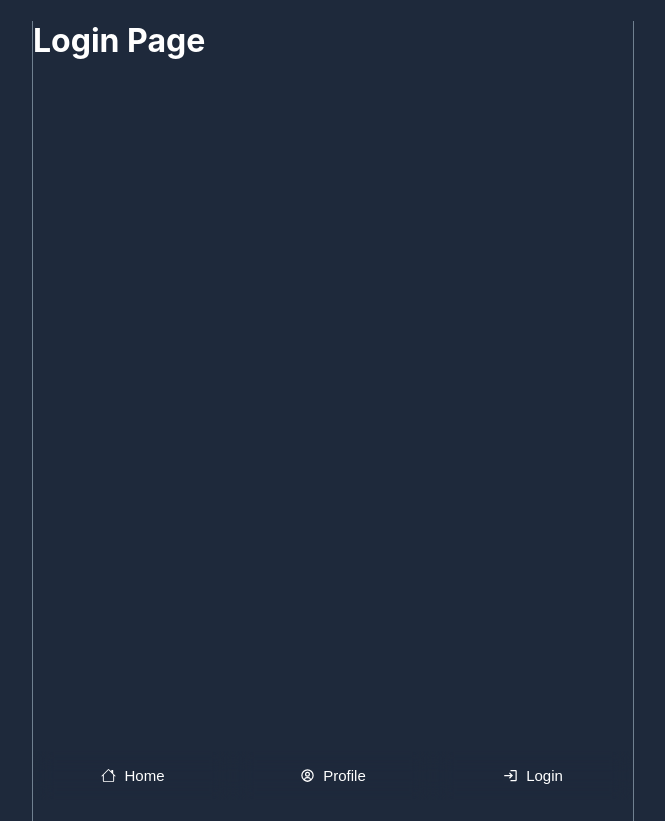
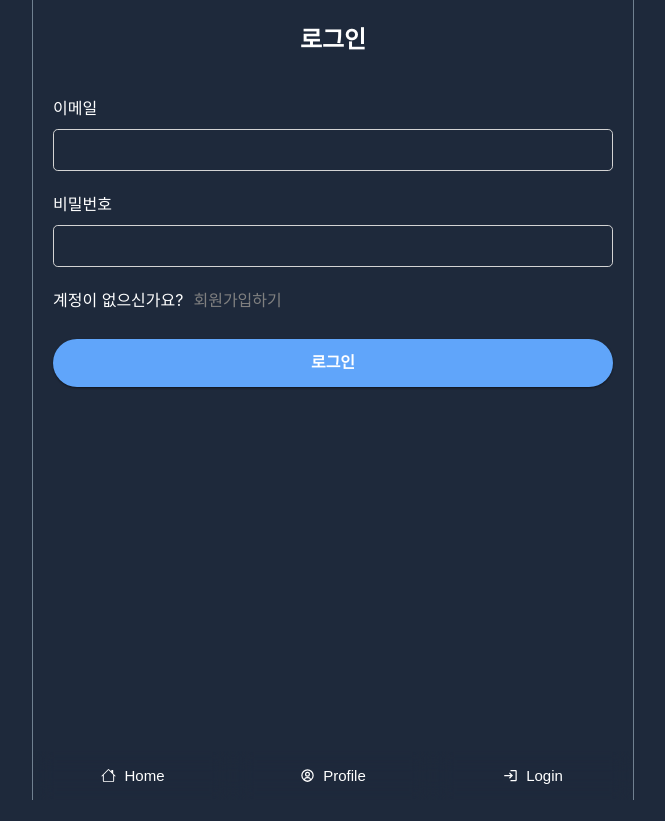
Before and after one commit to haemi-jeon/fastcampus-react-twitter, a React (Create React App) app: page /users/login in a window 1280 px wide. Shown: the whole page, without its empty margins (307-972 px from the left). After the commit the page ends 800 px from the top, so only its background shows below. Built offline with nearby package versions, Linux system fonts and the light colour scheme; no server answers.

Commit message:
Firebase Auth로 기본 로그인 실습

```diff
--- a/src/App.tsx
+++ b/src/App.tsx
@@ -26,7 +26,7 @@
 
 	return (
 		<Layout>
-			<ToastContainer />
+			<ToastContainer theme="dark" autoClose={1000} hideProgressBar newestOnTop />
 			{init ? <Router isAuthenticated={isAuthenticated} /> : <Loader />}
 		</Layout>
 	);
--- a/src/components/Menu.tsx
+++ b/src/components/Menu.tsx
@@ -4,11 +4,13 @@
 import { useNavigate } from 'react-router-dom';
 import { useContext } from 'react';
 import AuthContext from 'context/AuthContext';
+import { getAuth, signOut } from 'firebase/auth';
+import { app } from 'firebaseApp';
+import { toast } from 'react-toastify';
 
 export default function MenuList() {
 	const { user } = useContext(AuthContext);
 	const navigate = useNavigate();
-	console.log(user);
 
 	return (
 		<div className="footer">
@@ -27,7 +29,14 @@
 						Login
 					</button>
 				) : (
-					<button type="button" onClick={() => navigate('/')}>
+					<button
+						type="button"
+						onClick={async () => {
+							const auth = getAuth(app);
+							await signOut(auth);
+							toast.success('로그아웃 되었습니다.');
+						}}
+					>
 						<MdLogout />
 						Logout
 					</button>
--- a/src/components/users/LoginForm.tsx
+++ b/src/components/users/LoginForm.tsx
@@ -1,5 +1,82 @@
-import LoginPage from 'pages/users/login';
+import { useState } from 'react';
+import { Link, useNavigate } from 'react-router-dom';
+import { getAuth, signInWithEmailAndPassword } from 'firebase/auth';
+import { app } from 'firebaseApp';
+import { toast } from 'react-toastify';
+import 'react-toastify/dist/ReactToastify.css';
 
 export default function LoginForm() {
-	return <LoginPage />;
+	const [error, setError] = useState<string>('');
+	const [email, setEmail] = useState<string>('');
+	const [password, setPassword] = useState<string>('');
+	const navigate = useNavigate();
+
+	const onSubmit = async (e: any) => {
+		e.preventDefault();
+		try {
+			const auth = getAuth(app);
+			await signInWithEmailAndPassword(auth, email, password);
+			navigate('/');
+			toast.success('성공적으로 로그인이 되었습니다.');
+		} catch (error: any) {
+			toast.error(error?.code);
+		}
+	};
+
+	const onChange = (e: React.ChangeEvent<HTMLInputElement>) => {
+		const {
+			target: { name, value },
+		} = e;
+
+		if (name === 'email') {
+			setEmail(value);
+			const validRegex = /^[a-zA-Z0-9.!#$%&'*+/=?^_`{|}~-]+@[a-zA-Z0-9-]+(?:\.[a-zA-Z0-9-]+)*$/;
+
+			if (!value?.match(validRegex)) {
+				setError('이메일 형식이 올바르지 않습니다.');
+			} else {
+				setError('');
+			}
+		}
+
+		if (name === 'password') {
+			setPassword(value);
+
+			if (value?.length < 8) {
+				setError('비밀번호는 8자리 이상 입력해주세요');
+			} else {
+				setError('');
+			}
+		}
+	};
+
+	return (
+		<form className="form form--lg" onSubmit={onSubmit}>
+			<div className="form__title">로그인</div>
+			<div className="form__block">
+				<label htmlFor="email">이메일</label>
+				<input type="text" name="email" id="email" value={email} onChange={onChange} required />
+			</div>
+			<div className="form__block">
+				<label htmlFor="password">비밀번호</label>
+				<input type="password" name="password" id="password" value={password} onChange={onChange} required />
+			</div>
+			{error && error.length > 0 && (
+				<div className="form__block">
+					<div className="form__error">{error}</div>
+				</div>
+			)}
+			<div className="form__block">
+				계정이 없으신가요?
+				<Link to="/users/signup" className="form__link">
+					회원가입하기
+				</Link>
+			</div>
+			<div className="form__block--lg">
+				<button type="submit" className="form__btn--submit" disabled={error?.length > 0}>
+					로그인
+				</button>
+			</div>
+		</form>
+	);
 }
--- a/src/components/users/SignupForm.tsx
+++ b/src/components/users/SignupForm.tsx
@@ -31,8 +31,7 @@
 
 		if (name === 'email') {
 			setEmail(value);
-			const validRegex =
-				/^[a-zA-Z0-9.!#$%&'*+/=?^_`{|}~-]+@[a-zA-Z0-9-]+(?:\.[a-zA-Z0-9-]+)*$/;
+			const validRegex = /^[a-zA-Z0-9.!#$%&'*+/=?^_`{|}~-]+@[a-zA-Z0-9-]+(?:\.[a-zA-Z0-9-]+)*$/;
 
 			if (!value?.match(validRegex)) {
 				setError('이메일 형식이 올바르지 않습니다.');
@@ -71,30 +70,16 @@
 			<div className="form__title">회원가입</div>
 			<div className="form__block">
 				<label htmlFor="email">이메일</label>
-				<input
-					type="text"
-					name="email"
-					id="email"
-					value={email}
-					onChange={onChange}
-					required
-				/>
+				<input type="text" name="email" id="email" value={email} onChange={onChange} required />
 			</div>
 			<div className="form__block">
 				<label htmlFor="password">비밀번호</label>
-				<input
-					type="text"
-					name="password"
-					id="password"
-					value={password}
-					onChange={onChange}
-					required
-				/>
+				<input type="password" name="password" id="password" value={password} onChange={onChange} required />
 			</div>
 			<div className="form__block">
 				<label htmlFor="password_confirmation">비밀번호 확인</label>
 				<input
-					type="text"
+					type="password"
 					name="password_confirmation"
 					id="password_confirmation"
 					value={passwordConfirmation}
@@ -109,16 +94,12 @@
 			)}
 			<div className="form__block">
 				계정이 있으신가요?
-				<Link to="/login" className="form__link">
+				<Link to="/users/login" className="form__link">
 					로그인하기
 				</Link>
 			</div>
-			<div className="form__block">
-				<button
-					type="submit"
-					className="form__btn--submit"
-					disabled={error?.length > 0}
-				>
+			<div className="form__block--lg">
+				<button type="submit" className="form__btn--submit" disabled={error?.length > 0}>
 					회원가입
 				</button>
 			</div>
--- a/src/pages/users/login.tsx
+++ b/src/pages/users/login.tsx
@@ -1,3 +1,5 @@
+import LoginForm from 'components/users/LoginForm';
+
 export default function LoginPage() {
-	return <h1>Login Page</h1>;
+	return <LoginForm />;
 }
```
